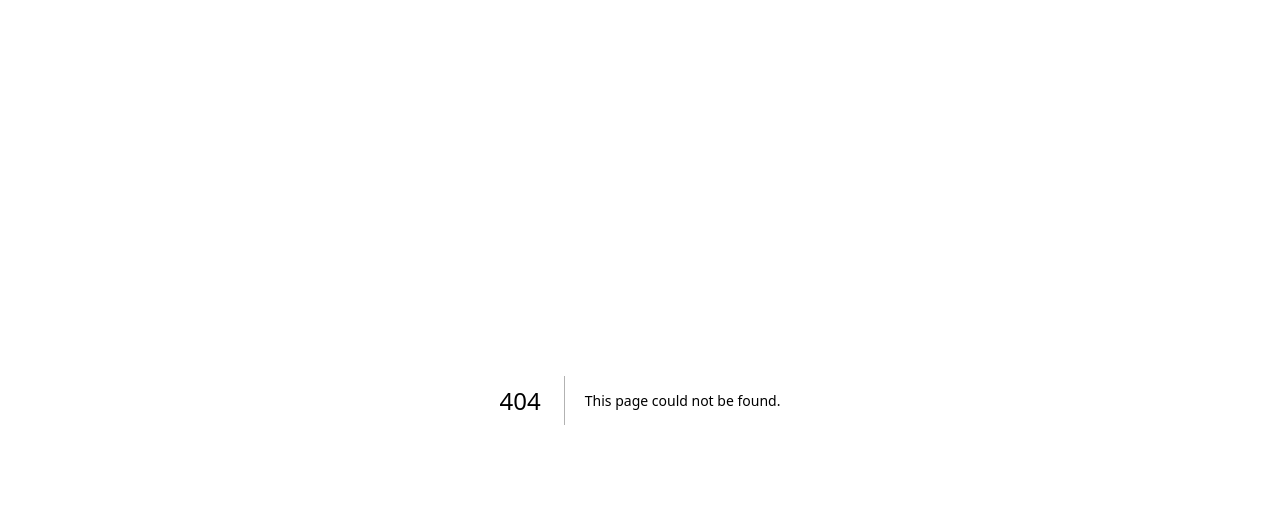
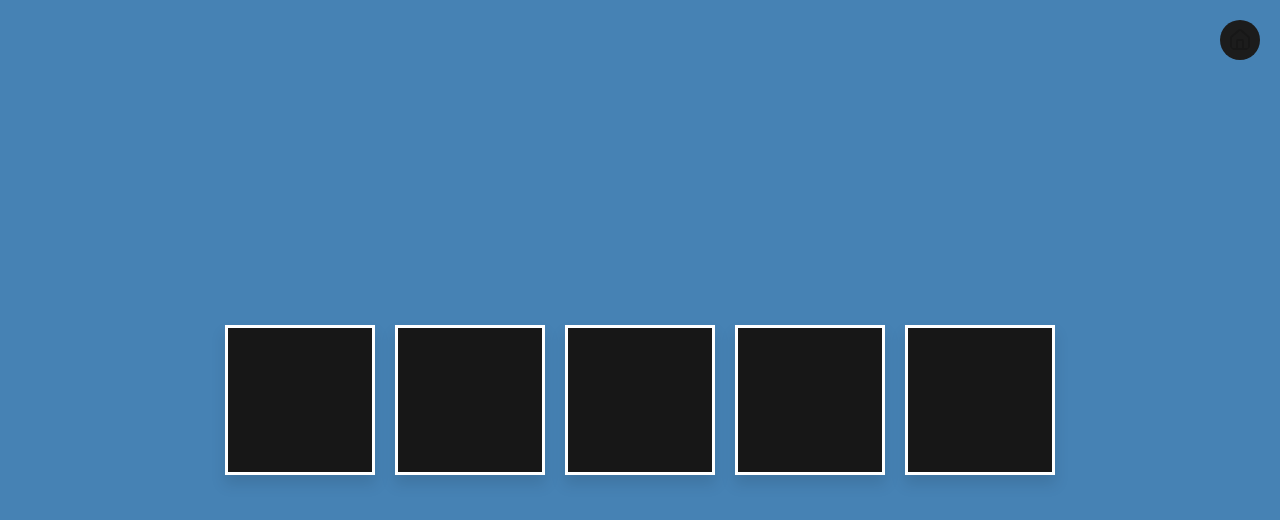
Before and after one commit to BaraSalameh/Tailwind-Master, a Next.js app: page /challenges/drag-n-drop in a window 1280 px wide. Before the commit this address had no page. Shown: the top 520 px of the page. Built offline with nearby package versions, Linux system fonts and the light colour scheme.

Commit message:
drag n drop challenge

```diff
--- /dev/null
+++ b/src/app/challenges/drag-n-drop/page.tsx
@@ -0,0 +1,45 @@
+'use client';
+
+import { useState } from "react";
+
+const DragNDrop = () => {
+    const [currentIdx, setCurrentIdx] = useState(0);
+    const [dropIndex, setDropIndex] = useState(-1);
+
+    return (
+        <div
+            className={`
+                bg-[steelblue] h-screen
+                flex flex-col md:flex-row justify-center items-center
+            `}
+        >
+            {Array.from({length: 5}).map((_, idx) =>
+                <div
+                    key={idx}
+                    draggable={currentIdx === idx}
+                    onDragEnter={() => setDropIndex(idx)}
+                    onDragLeave={() => setDropIndex(-1)}
+                    onDragOver={e => e.preventDefault()}
+                    onDrop={() => {
+                        setCurrentIdx(idx);
+                        setDropIndex(-1)
+                    }}
+                    className={`
+                        border-3 m-2.5
+                        drop-shadow-xl
+                        size-[150px]
+                        ${currentIdx === idx
+                            && `cursor-pointer`
+                        }
+                        ${dropIndex === idx
+                            ? 'bg-background border-dashed border-foreground'
+                            : 'bg-foreground border-background'
+                        }
+                    `}
+                />
+            )}
+        </div>
+    )
+}
+
+export default DragNDrop;
--- a/src/app/page.tsx
+++ b/src/app/page.tsx
@@ -27,7 +27,8 @@ const Home = () => {
         {name: 'Movie App', path: 'movie-app'},
         {name: 'Background Slider', path: 'background-slider'},
         {name: 'Theme Clock', path: 'theme-clock'},
-        {name: 'Button Ripple Effect', path: 'button-ripple-effect'}
+        {name: 'Button Ripple Effect', path: 'button-ripple-effect'},
+        {name: 'Drag N Drop', path: 'drag-n-drop'}
     ]
 
     return (
```
